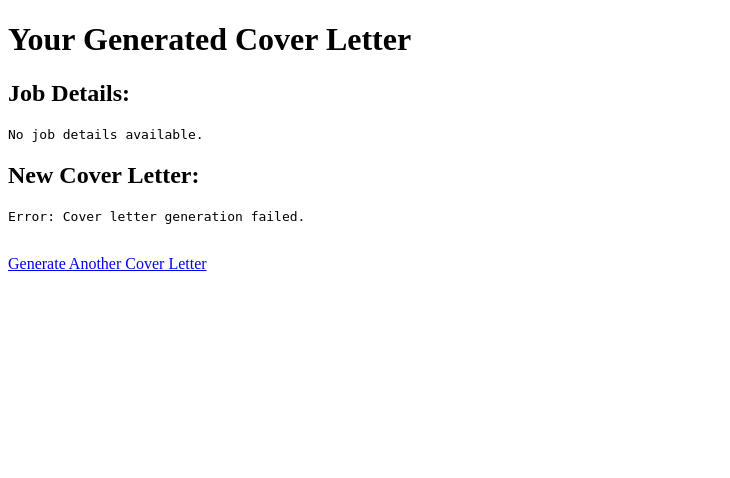
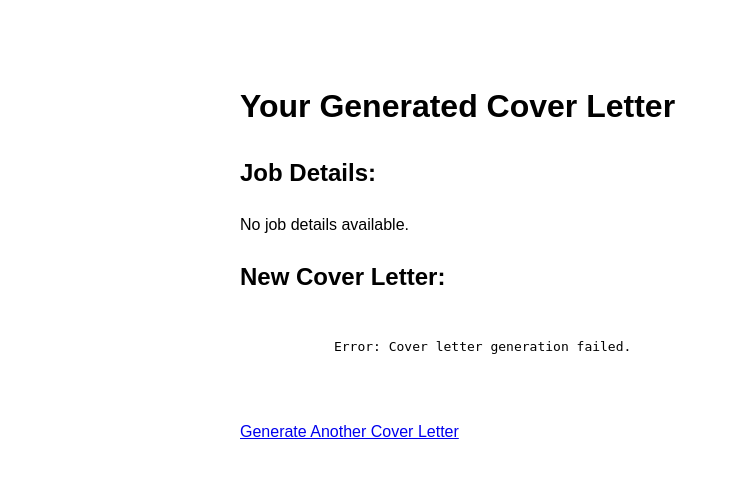
Before and after one commit to joshcarr22/cover_letter_generator, a Flask app: template templates/result.html in a window 1280 px wide. Shown: the top 478 px of the page, without its empty margins (0-730 px from the left). Run offline with Flask 3, Linux system fonts and the light colour scheme; the template is opened without the code that fills it, so the values that code supplies are empty.

Commit message:
Update result.html

```diff
--- a/templates/result.html
+++ b/templates/result.html
@@ -3,18 +3,55 @@
 <head>
     <meta charset="UTF-8">
     <meta name="viewport" content="width=device-width, initial-scale=1.0">
-    <title>Generated Cover Letter</title>
+    <title>Your Generated Cover Letter</title>
+    <style>
+        body {
+            font-family: Arial, sans-serif;
+            max-width: 800px;
+            margin: 40px auto;
+            padding: 20px;
+            line-height: 1.6;
+        }
+        h1, h2 {
+            text-align: left;
+        }
+        pre {
+            white-space: pre-wrap;
+            word-wrap: break-word;
+        }
+        .back-link {
+            display: block;
+            margin-top: 20px;
+            text-align: left;
+        }
+    </style>
 </head>
 <body>
+
     <h1>Your Generated Cover Letter</h1>
 
     <h2>Job Details:</h2>
-    <pre>{{ job_summary | default("No job details available.") }}</pre>
+    {% if job_details %}
+        <p><strong>Job Title:</strong> {{ job_details.job_title }}</p>
+        <p><strong>Company Name:</strong> {{ job_details.company_name }}</p>
+        <p><strong>Required Skills:</strong> {{ job_details.skills | join(", ") }}</p>
+        <p><strong>Software:</strong> {{ job_details.software | join(", ") }}</p>
+        <p><strong>Preferred Qualifications:</strong> {{ job_details.preferred_qualifications | join(", ") }}</p>
+        <p><strong>Additional Requirements:</strong> {{ job_details.additional_requirements | join(", ") }}</p>
+    {% else %}
+        <p>No job details available.</p>
+    {% endif %}
 
     <h2>New Cover Letter:</h2>
-    <pre>{{ cover_letter | default("Error: Cover letter generation failed.") }}</pre>
+    <pre>
+        {% if cover_letter %}
+            {{ cover_letter }}
+        {% else %}
+            Error: Cover letter generation failed.
+        {% endif %}
+    </pre>
 
-    <br>
-    <a href="/">Generate Another Cover Letter</a>
+    <a class="back-link" href="/">Generate Another Cover Letter</a>
+
 </body>
 </html>
```
